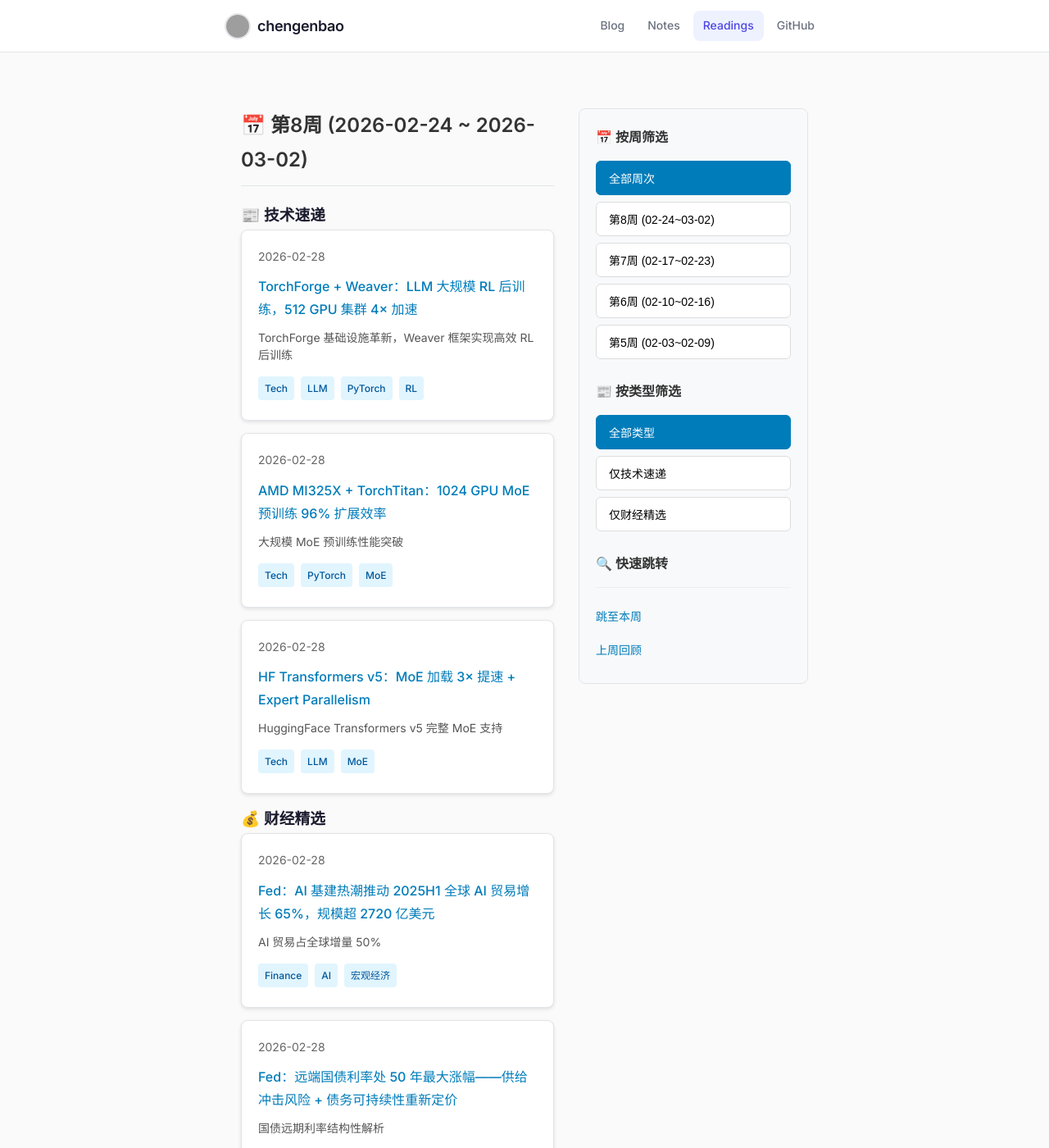
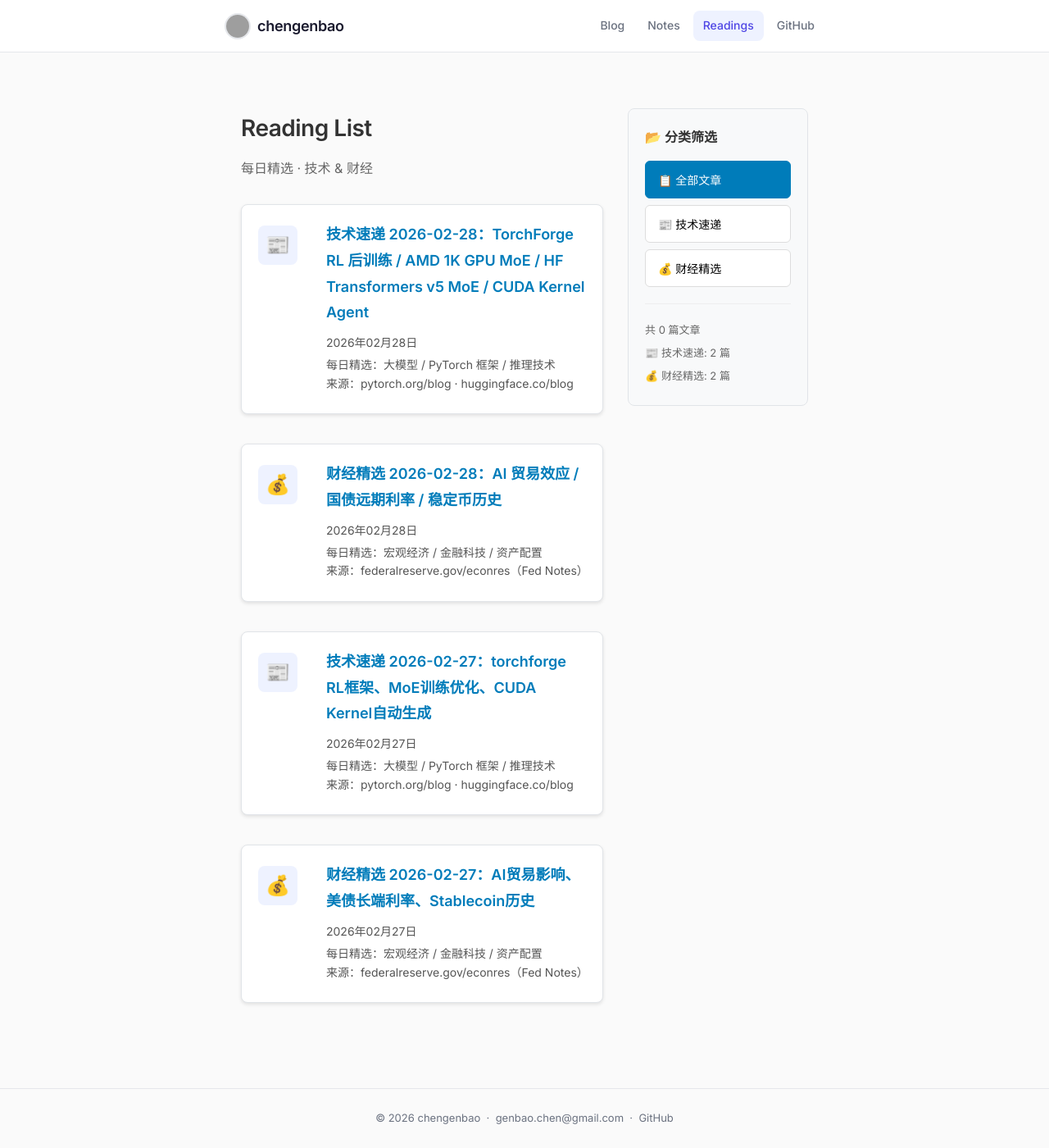
Before and after one commit to chengenbao/chengenbao.github.io, a Jekyll site: the page built from reading-list/index.md, in a window 1280 px wide and 1400 px high. Shown: the whole window at 82% size. Built offline with Jekyll 4.4.1, drawn with Linux system fonts in a browser that asks for light colours; some of the changed text lies outside the part shown; grey boxes are pictures that could not be loaded.

Commit message:
redesign: 恢复列表样式，右侧仅添加分类筛选

```diff
--- a/reading-list/index.md
+++ b/reading-list/index.md
@@ -1,103 +1,77 @@
 ---
 layout: default
-title: "Reading List · 按周筛选版"
+title: "Reading List"
 permalink: /reading-list/
 ---
 
-<div class="reading-list-layout">
-  <!-- 左侧文章列表 -->
+<div class="reading-list-container">
+  <!-- 左侧文章列表（保持原有样式） -->
   <div class="articles-section">
-    <div class="week-group" data-week="2026-W08">
-      <h2>📅 第8周 (2026-02-24 ~ 2026-03-02)</h2>
+    <h1 class="page-title">Reading List</h1>
+    <p class="page-desc">每日精选 · 技术 & 财经</p>
 
-      <h3>📰 技术速递</h3>
-      <div class="article-item" data-type="tech" data-week="2026-W08">
-        <div class="article-date">2026-02-28</div>
-        <div class="article-title"><a href="/reading-list/2026-02-28-tech/">TorchForge + Weaver：LLM 大规模 RL 后训练，512 GPU 集群 4× 加速</a></div>
-        <div class="article-summary">TorchForge 基础设施革新，Weaver 框架实现高效 RL 后训练</div>
-        <div class="article-tags"><span class="tag">Tech</span><span class="tag">LLM</span><span class="tag">PyTorch</span><span class="tag">RL</span></div>
-      </div>
-      <div class="article-item" data-type="tech" data-week="2026-W08">
-        <div class="article-date">2026-02-28</div>
-        <div class="article-title"><a href="/reading-list/2026-02-28-tech/">AMD MI325X + TorchTitan：1024 GPU MoE 预训练 96% 扩展效率</a></div>
-        <div class="article-summary">大规模 MoE 预训练性能突破</div>
-        <div class="article-tags"><span class="tag">Tech</span><span class="tag">PyTorch</span><span class="tag">MoE</span></div>
-      </div>
-      <div class="article-item" data-type="tech" data-week="2026-W08">
-        <div class="article-date">2026-02-28</div>
-        <div class="article-title"><a href="/reading-list/2026-02-28-tech/">HF Transformers v5：MoE 加载 3× 提速 + Expert Parallelism</a></div>
-        <div class="article-summary">HuggingFace Transformers v5 完整 MoE 支持</div>
-        <div class="article-tags"><span class="tag">Tech</span><span class="tag">LLM</span><span class="tag">MoE</span></div>
+    <div class="notes-list">
+      <div class="note-card" data-type="tech">
+        <div class="note-icon">📰</div>
+        <div class="note-body">
+          <h2><a href="/reading-list/2026-02-28-tech/">技术速递 2026-02-28：TorchForge RL 后训练 / AMD 1K GPU MoE / HF Transformers v5 MoE / CUDA Kernel Agent</a></h2>
+          <p class="note-meta">2026年02月28日</p>
+          <p>每日精选：大模型 / PyTorch 框架 / 推理技术<br>来源：pytorch.org/blog · huggingface.co/blog</p>
+        </div>
       </div>
 
-      <h3>💰 财经精选</h3>
-      <div class="article-item" data-type="finance" data-week="2026-W08">
-        <div class="article-date">2026-02-28</div>
-        <div class="article-title"><a href="/reading-list/2026-02-28-finance/">Fed：AI 基建热潮推动 2025H1 全球 AI 贸易增长 65%，规模超 2720 亿美元</a></div>
-        <div class="article-summary">AI 贸易占全球增量 50%</div>
-        <div class="article-tags"><span class="tag">Finance</span><span class="tag">AI</span><span class="tag">宏观经济</span></div>
-      </div>
-      <div class="article-item" data-type="finance" data-week="2026-W08">
-        <div class="article-date">2026-02-28</div>
-        <div class="article-title"><a href="/reading-list/2026-02-28-finance/">Fed：远端国债利率处 50 年最大涨幅——供给冲击风险 + 债务可持续性重新定价</a></div>
-        <div class="article-summary">国债远期利率结构性解析</div>
-        <div class="article-tags"><span class="tag">Finance</span><span class="tag">宏观经济</span></div>
-      </div>
-    </div>
-
-    <div class="week-group" data-week="2026-W07">
-      <h2>📅 第7周 (2026-02-17 ~ 2026-02-23)</h2>
-
-      <h3>📰 技术速递</h3>
-      <div class="article-item" data-type="tech" data-week="2026-W07">
-        <div class="article-date">2026-02-27</div>
-        <div class="article-title"><a href="/reading-list/2026-02-27-tech/">torchforge RL框架、MoE训练优化、CUDA Kernel自动生成</a></div>
-        <div class="article-summary">PyTorch 生态技术进展汇总</div>
-        <div class="article-tags"><span class="tag">Tech</span><span class="tag">PyTorch</span><span class="tag">CUDA</span></div>
+      <div class="note-card" data-type="finance">
+        <div class="note-icon">💰</div>
+        <div class="note-body">
+          <h2><a href="/reading-list/2026-02-28-finance/">财经精选 2026-02-28：AI 贸易效应 / 国债远期利率 / 稳定币历史</a></h2>
+          <p class="note-meta">2026年02月28日</p>
+          <p>每日精选：宏观经济 / 金融科技 / 资产配置<br>来源：federalreserve.gov/econres（Fed Notes）</p>
+        </div>
       </div>
 
-      <h3>💰 财经精选</h3>
-      <div class="article-item" data-type="finance" data-week="2026-W07">
-        <div class="article-date">2026-02-27</div>
-        <div class="article-title"><a href="/reading-list/2026-02-27-finance/">AI贸易影响、美债长端利率、Stablecoin历史</a></div>
-        <div class="article-summary">宏观经济与金融科技观察</div>
-        <div class="article-tags"><span class="tag">Finance</span><span class="tag">宏观经济</span><span class="tag">金融科技</span></div>
+      <div class="note-card" data-type="tech">
+        <div class="note-icon">📰</div>
+        <div class="note-body">
+          <h2><a href="/reading-list/2026-02-27-tech/">技术速递 2026-02-27：torchforge RL框架、MoE训练优化、CUDA Kernel自动生成</a></h2>
+          <p class="note-meta">2026年02月27日</p>
+          <p>每日精选：大模型 / PyTorch 框架 / 推理技术<br>来源：pytorch.org/blog · huggingface.co/blog</p>
+        </div>
+      </div>
+
+      <div class="note-card" data-type="finance">
+        <div class="note-icon">💰</div>
+        <div class="note-body">
+          <h2><a href="/reading-list/2026-02-27-finance/">财经精选 2026-02-27：AI贸易影响、美债长端利率、Stablecoin历史</a></h2>
+          <p class="note-meta">2026年02月27日</p>
+          <p>每日精选：宏观经济 / 金融科技 / 资产配置<br>来源：federalreserve.gov/econres（Fed Notes）</p>
+        </div>
       </div>
     </div>
   </div>
 
-  <!-- 右侧筛选面板 -->
+  <!-- 右侧分类筛选面板 -->
   <div class="sidebar-section">
     <div class="filter-panel">
-      <h3>📅 按周筛选</h3>
-      <div class="week-filters">
-        <button class="week-btn active" data-week="all">全部周次</button>
-        <button class="week-btn" data-week="2026-W08">第8周 (02-24~03-02)</button>
-        <button class="week-btn" data-week="2026-W07">第7周 (02-17~02-23)</button>
-        <button class="week-btn" data-week="2026-W06">第6周 (02-10~02-16)</button>
-        <button class="week-btn" data-week="2026-W05">第5周 (02-03~02-09)</button>
+      <h3>📂 分类筛选</h3>
+      <div class="category-filters">
+        <button class="category-btn active" data-type="all">📋 全部文章</button>
+        <button class="category-btn" data-type="tech">📰 技术速递</button>
+        <button class="category-btn" data-type="finance">💰 财经精选</button>
       </div>
 
-      <h3>📰 按类型筛选</h3>
-      <div class="type-filters">
-        <button class="type-btn active" data-type="all">全部类型</button>
-        <button class="type-btn" data-type="tech">仅技术速递</button>
-        <button class="type-btn" data-type="finance">仅财经精选</button>
-      </div>
-
-      <h3>🔍 快速跳转</h3>
-      <div class="quick-links">
-        <a href="#2026-W08" class="quick-link">跳至本周</a>
-        <a href="#2026-W07" class="quick-link">上周回顾</a>
+      <div class="filter-stats">
+        <p>共 <span id="total-count">4</span> 篇文章</p>
+        <p>📰 技术速递: <span id="tech-count">2</span> 篇</p>
+        <p>💰 财经精选: <span id="finance-count">2</span> 篇</p>
       </div>
     </div>
   </div>
 </div>
 
 <style>
-.reading-list-layout {
+.reading-list-container {
   display: flex;
-  max-width: 1400px;
+  max-width: 1200px;
   margin: 0 auto;
   gap: 30px;
   padding: 20px;
@@ -109,7 +83,7 @@ permalink: /reading-list/
 }
 
 .sidebar-section {
-  width: 280px;
+  width: 220px;
   position: sticky;
   top: 20px;
   height: fit-content;
@@ -128,14 +102,14 @@ permalink: /reading-list/
   font-size: 16px;
 }
 
-.week-filters, .type-filters {
-  margin-bottom: 25px;
+.category-filters {
+  margin-bottom: 20px;
 }
 
-.week-btn, .type-btn {
+.category-btn {
   display: block;
   width: 100%;
-  padding: 10px 15px;
+  padding: 12px 15px;
   margin-bottom: 8px;
   border: 1px solid #ddd;
   background: white;
@@ -146,100 +120,89 @@ permalink: /reading-list/
   transition: all 0.2s ease;
 }
 
-.week-btn:hover, .type-btn:hover {
+.category-btn:hover {
   background: #f0f8ff;
   border-color: #007cba;
 }
 
-.week-btn.active, .type-btn.active {
+.category-btn.active {
   background: #007cba;
   color: white;
   border-color: #007cba;
 }
 
-.quick-links {
+.filter-stats {
   border-top: 1px solid #eee;
   padding-top: 15px;
+  font-size: 13px;
+  color: #666;
 }
 
-.quick-link {
-  display: block;
-  padding: 8px 0;
-  color: #007cba;
-  text-decoration: none;
-  font-size: 14px;
+.filter-stats p {
+  margin: 5px 0;
 }
 
-.quick-link:hover {
-  text-decoration: underline;
+/* 保持原有样式 */
+.page-title {
+  color: #333;
+  margin-bottom: 10px;
 }
 
-.week-group {
-  margin-bottom: 40px;
-  padding-bottom: 20px;
-  border-bottom: 2px solid #f0f0f0;
+.page-desc {
+  color: #666;
+  margin-bottom: 30px;
+  font-size: 16px;
 }
 
-.week-group h2 {
-  color: #333;
-  margin-bottom: 20px;
-  padding-bottom: 10px;
-  border-bottom: 1px solid #e1e4e8;
-}
-
-.article-item {
+.note-card {
+  display: flex;
   background: white;
   border: 1px solid #e1e4e8;
   border-radius: 8px;
   padding: 20px;
-  margin-bottom: 15px;
+  margin-bottom: 20px;
   box-shadow: 0 2px 4px rgba(0,0,0,0.1);
+  transition: box-shadow 0.3s ease;
 }
 
-.article-date {
+.note-card:hover {
+  box-shadow: 0 4px 8px rgba(0,0,0,0.15);
+}
+
+.note-icon {
+  font-size: 24px;
+  margin-right: 15px;
+  margin-top: 5px;
+}
+
+.note-body h2 {
+  margin: 0 0 10px 0;
+}
+
+.note-body h2 a {
+  color: #007cba;
+  text-decoration: none;
+  font-size: 18px;
+}
+
+.note-body h2 a:hover {
+  text-decoration: underline;
+}
+
+.note-meta {
   color: #666;
   font-size: 14px;
   margin-bottom: 8px;
 }
 
-.article-title {
-  margin: 10px 0;
-}
-
-.article-title a {
-  color: #007cba;
-  text-decoration: none;
-  font-weight: 500;
-}
-
-.article-title a:hover {
-  text-decoration: underline;
-}
-
-.article-summary {
+.note-body p {
+  margin: 5px 0;
+  font-size: 14px;
   color: #555;
-  font-size: 14px;
-  line-height: 1.5;
-  margin: 10px 0;
-}
-
-.article-tags {
-  margin-top: 15px;
-}
-
-.tag {
-  display: inline-block;
-  background: #e1f5fe;
-  color: #01579b;
-  padding: 4px 8px;
-  border-radius: 4px;
-  font-size: 12px;
-  margin-right: 8px;
-  margin-bottom: 4px;
 }
 
 @media (max-width: 768px) {
-  .reading-list-layout {
+  .reading-list-container {
     flex-direction: column;
   }
 
@@ -251,37 +214,42 @@ permalink: /reading-list/
 </style>
 
 <script>
-// 按周筛选
- document.querySelectorAll('.week-btn').forEach(btn => {
+// 分类筛选功能
+ document.querySelectorAll('.category-btn').forEach(btn => {
   btn.addEventListener('click', () => {
-    document.querySelectorAll('.week-btn').forEach(b => b.classList.remove('active'));
+    // 更新按钮状态
+    document.querySelectorAll('.category-btn').forEach(b => b.classList.remove('active'));
     btn.classList.add('active');
-    const week = btn.dataset.week;
 
-    document.querySelectorAll('.week-group').forEach(group => {
-      if (week === 'all' || group.dataset.week === week) {
-        group.style.display = 'block';
+    const type = btn.dataset.type;
+    const cards = document.querySelectorAll('.note-card');
+
+    // 筛选卡片
+    cards.forEach(card => {
+      if (type === 'all' || card.dataset.type === type) {
+        card.style.display = 'flex';
       } else {
-        group.style.display = 'none';
+        card.style.display = 'none';
       }
     });
+
+    // 更新统计
+    updateStats();
   });
 });
 
-// 按类型筛选
- document.querySelectorAll('.type-btn').forEach(btn => {
-  btn.addEventListener('click', () => {
-    document.querySelectorAll('.type-btn').forEach(b => b.classList.remove('active'));
-    btn.classList.add('active');
-    const type = btn.dataset.type;
+// 更新统计信息
+function updateStats() {
+  const totalCards = document.querySelectorAll('.note-card');
+  const techCards = document.querySelectorAll('.note-card[data-type="tech"]');
+  const financeCards = document.querySelectorAll('.note-card[data-type="finance"]');
+  const visibleCards = document.querySelectorAll('.note-card[style*="display: flex"]');
 
-    document.querySelectorAll('.article-item').forEach(item => {
-      if (type === 'all' || item.dataset.type === type) {
-        item.style.display = 'block';
-      } else {
-        item.style.display = 'none';
-      }
-    });
-  });
-});
+  document.getElementById('total-count').textContent = visibleCards.length;
+  document.getElementById('tech-count').textContent = techCards.length;
+  document.getElementById('finance-count').textContent = financeCards.length;
+}
+
+// 初始化
+updateStats();
 </script>
```
